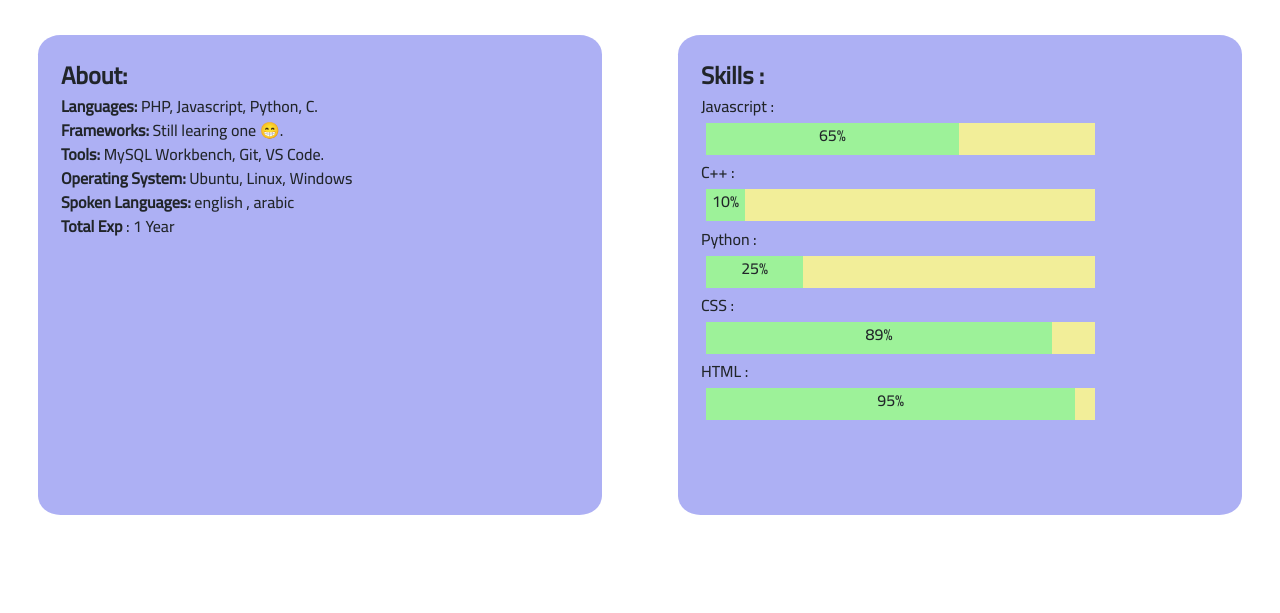
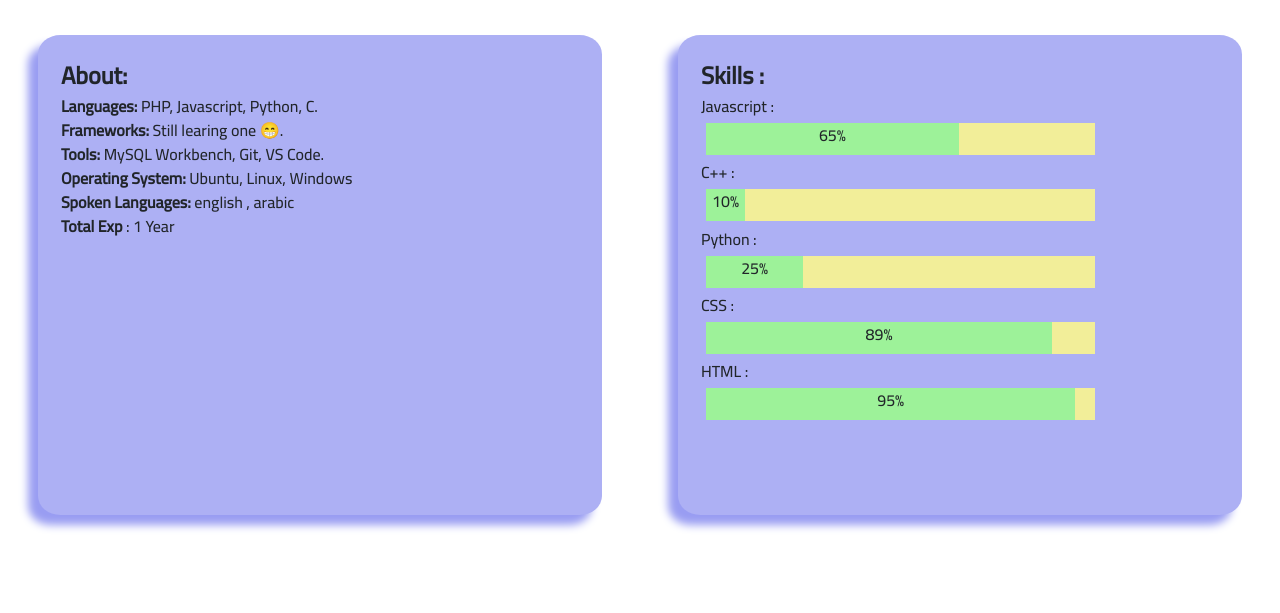
Before and after one commit to moath62how/my-portofolio-First-Try-, a plain HTML site: page index.html in a window 1280 px wide. Shown: the part 187-800 px from the top of the page. Drawn offline with nearby package versions, Linux system fonts and the light colour scheme.

Commit message:
started agin at it

```diff
--- a/main.js
+++ b/main.js
@@ -12,3 +12,4 @@ for (let j = 0; j < myLANG.length; j++) {
     document.getElementById(`pbar${j}`).style.overflow = "visible"
     // window.getComputedStyle(`pbar${j}`, `::after`).content = `${myLANG[j]}`
 }
+// if (element.style.section3.hovered === true) { console.log("works") }
--- a/style.css
+++ b/style.css
@@ -134,6 +134,7 @@ i {
     border-radius: 4%;
     height: 60vh;
     width: 45%;
+    box-shadow: -10px 10px 8px var(--color1);
 }
 
 .card3 {
@@ -143,6 +144,7 @@ i {
     border-radius: 4%;
     height: 60vh;
     width: 45%;
+    box-shadow: -10px 10px 8px var(--color1);
 }
 
 #bold_A {
```
